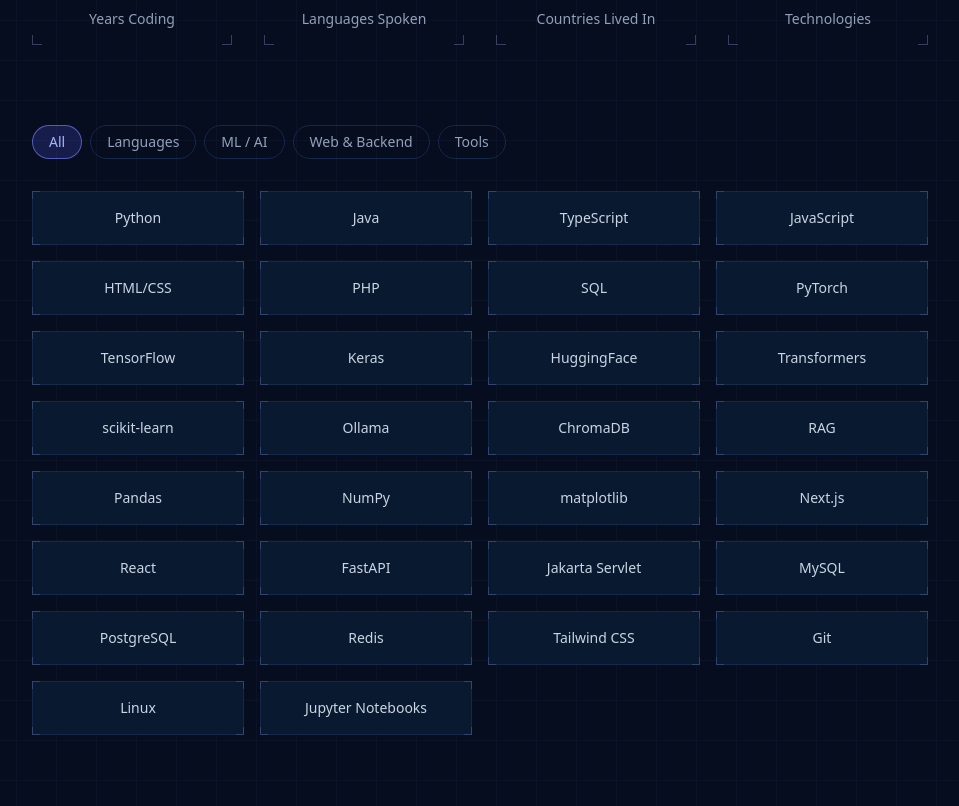
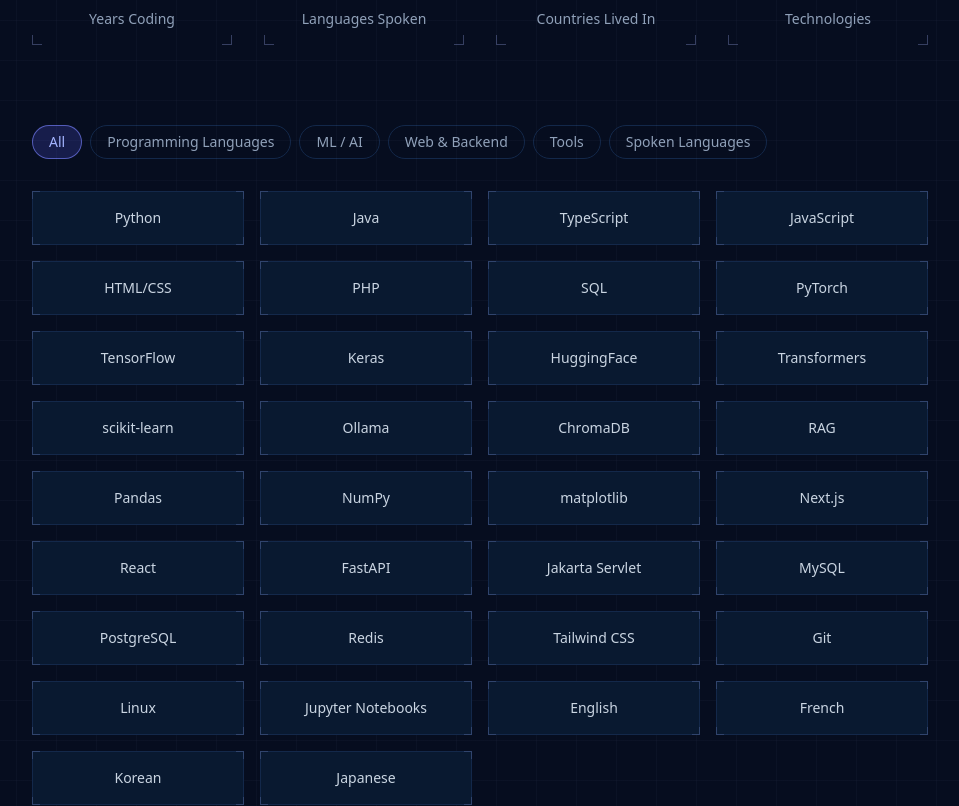
Before and after one commit to chordeaux/personal-website, a React (Vite) app: page / in a window 1280 px wide. Shown: the part 5140-5946 px from the top of the page, without its empty margins (304-1263 px from the left). Built offline with nearby package versions, Linux system fonts and the light colour scheme; a web font is replaced by a local one.

Commit message:
added spoken languages to skills

```diff
--- a/src/components/sections/Skills.tsx
+++ b/src/components/sections/Skills.tsx
@@ -9,10 +9,12 @@
 
 const filters: { label: string; value: TechCategory | "all" }[] = [
   { label: "All", value: "all" },
-  { label: "Languages", value: "languages" },
+  { label: "Programming Languages", value: "languages" },
   { label: "ML / AI", value: "ml" },
   { label: "Web & Backend", value: "web" },
   { label: "Tools", value: "tools" },
+  { label: "Spoken Languages", value: "spoken languages" },
+
 ]
 
 export default function Skills() {
@@ -76,7 +78,7 @@
         ))}
       </div>
 
-      {/* Technologies */}
+      {/* Skill */}
       <div className="grid grid-cols-2 sm:grid-cols-3 md:grid-cols-4 gap-4">
         {filtered.map((tech, index) => (
           <FadeContent
--- a/src/data/skills.ts
+++ b/src/data/skills.ts
@@ -5,7 +5,7 @@
   { value: 25, suffix: "+", label: "Technologies" },
 ]
 
-export type TechCategory = "languages" | "ml" | "web" | "tools"
+export type TechCategory = "languages" | "ml" | "web" | "tools" | "spoken languages"
 
 export const technologies: { name: string; category: TechCategory }[] = [
   // Languages
@@ -42,4 +42,10 @@
   { name: "Git", category: "tools" },
   { name: "Linux", category: "tools" },
   { name: "Jupyter Notebooks", category: "tools" },
+  //Spoken Languages
+  {name: "English", category: "spoken languages"},
+  {name: "French", category: "spoken languages"},
+  {name: "Korean", category: "spoken languages"},
+  {name: "Japanese", category: "spoken languages"},
+
 ]
```
